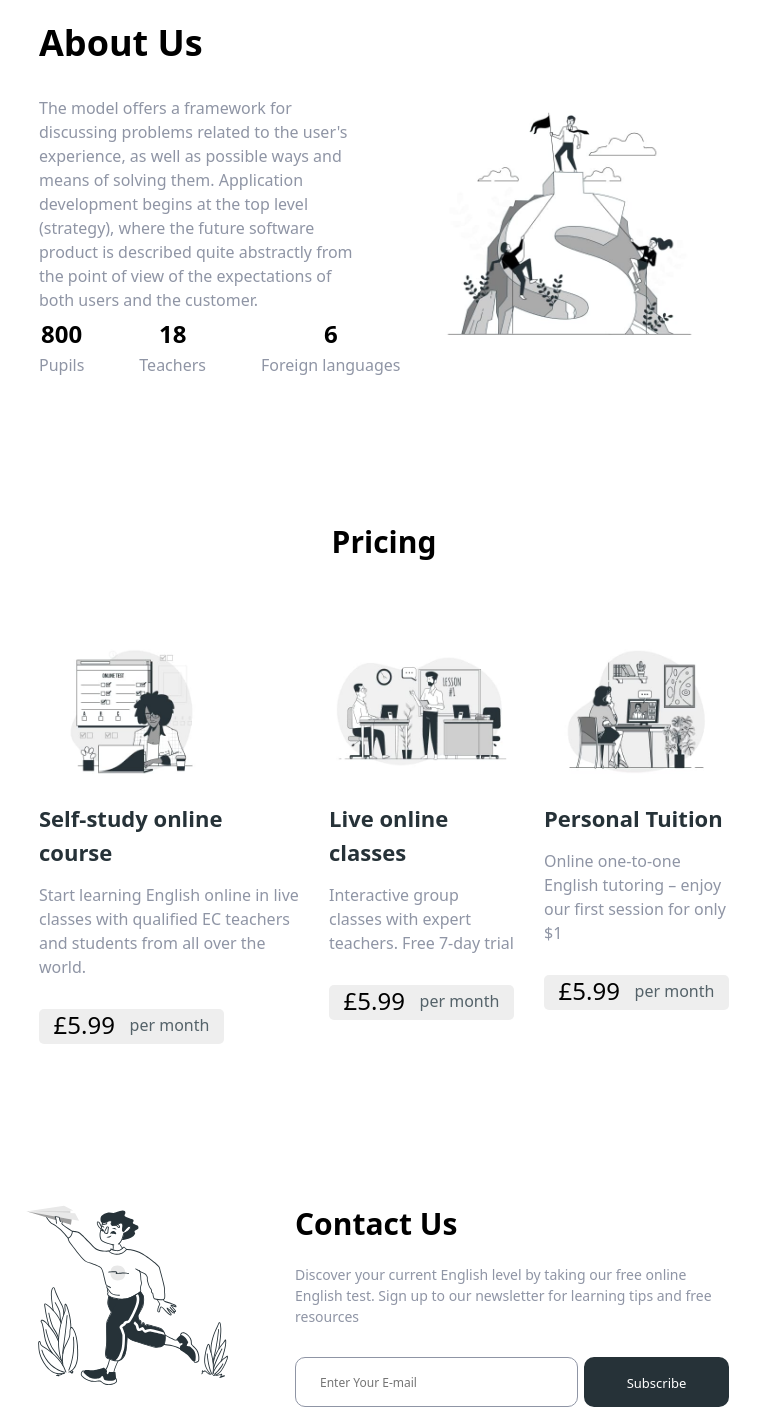
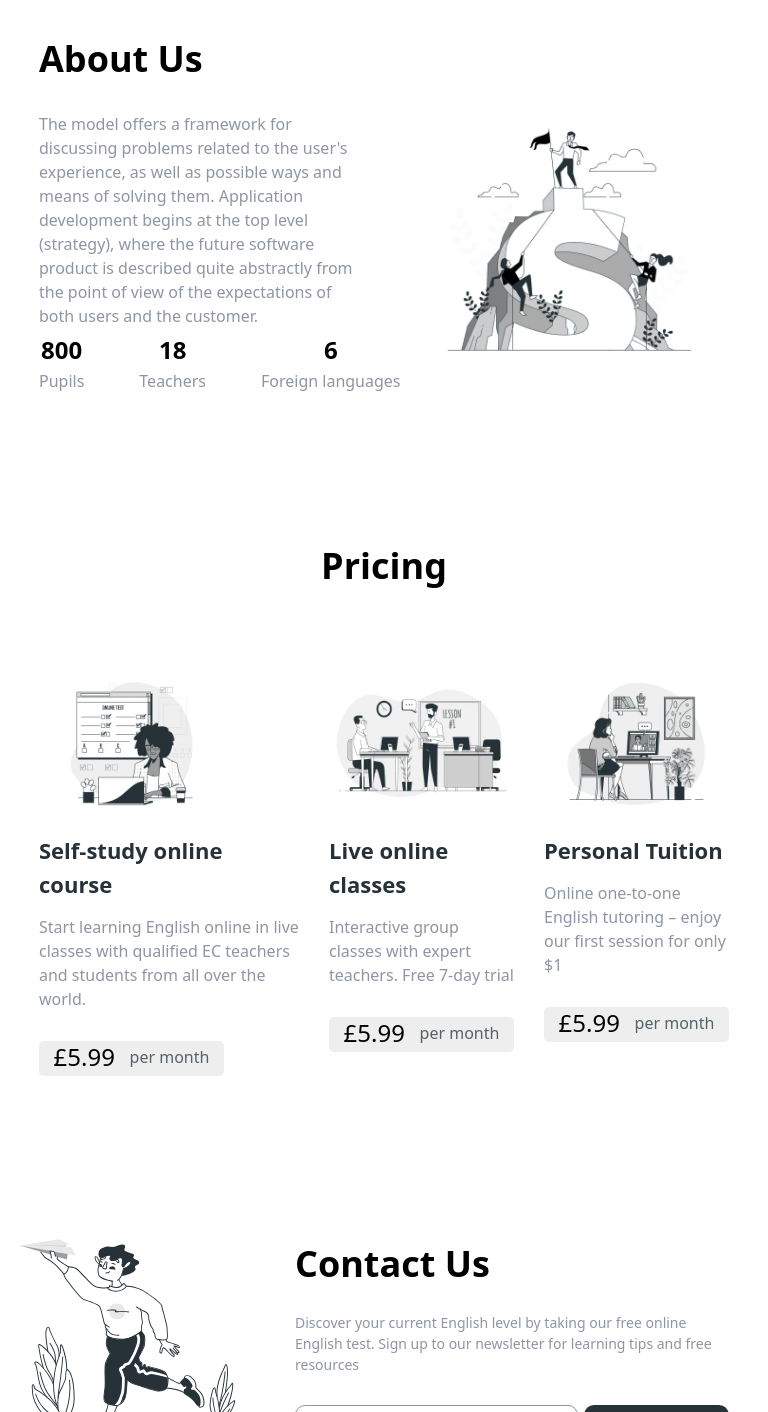
Before and after one commit to petekostrytsya/Britlex_All_devices, a plain HTML site: page index.html in a window 768 px wide. Shown: the part 1388-2800 px from the top of the page. Drawn offline with nearby package versions, Linux system fonts and the light colour scheme.

Commit message:
Britlex_All_devices

```diff
--- a/css/styles.css
+++ b/css/styles.css
@@ -800,7 +800,7 @@ img {
     .title-section {
         text-align: center;
         font-weight: 600;
-        font-size: 30px;
+        font-size: 36px;
         line-height: 2.66;
         color: #000000;
         margin-bottom: 60px;
@@ -1216,7 +1216,7 @@ img {
 
 /* .about-content {
     display: flex;
-}} */
+} */
 
 /* ===================== /About Us ================== */
 
@@ -1681,7 +1681,7 @@ img {
 
     .title-contacts {
         font-weight: 600;
-        font-size: 30px;
+        font-size: 36px;
         line-height: 2.66;
         color: #000000;
         /* margin-bottom: 60px; */
```
